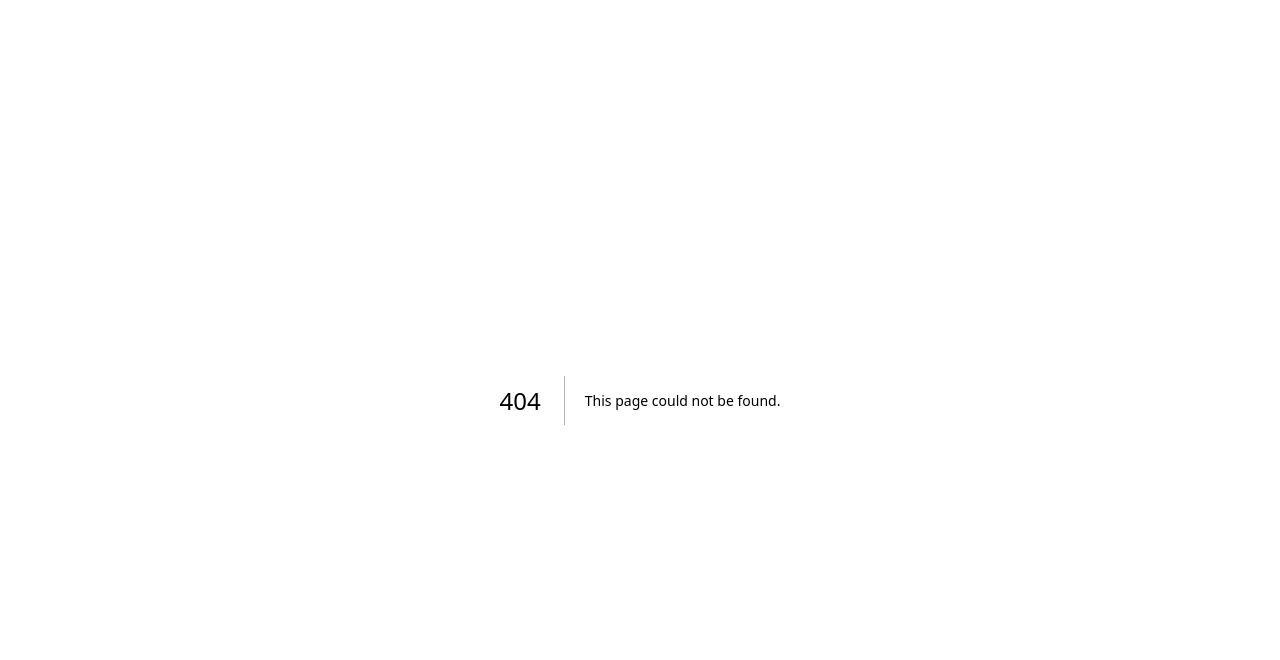
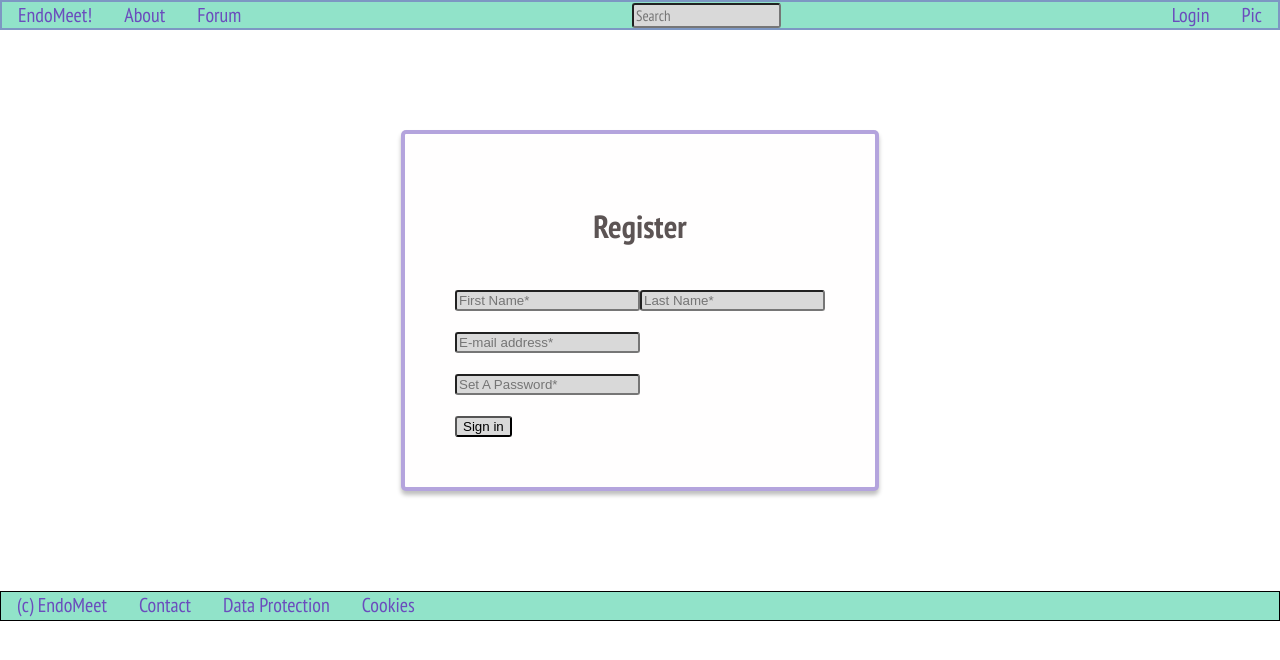
Before and after one commit to leslieber/endomeet, a Next.js app: page /register in a window 1280 px wide. Before the commit this address had no page. Shown: the top 660 px of the page. Built offline with nearby package versions, Linux system fonts and the light colour scheme.

Commit message:
register.tsx and test.module.css first draft

```diff
--- /dev/null
+++ b/pages/register.tsx
@@ -0,0 +1,65 @@
+import Head from 'next/head'
+import Image from 'next/image'
+import style from '../styles/test.module.css'
+
+
+export default function Home() {
+  return (
+<div>
+      <Head>
+        <title>EndoMeet Register</title>
+        <link rel="preconnect" href="https://fonts.googleapis.com"/>
+        <link rel="preconnect" href="https://fonts.gstatic.com" crossorigin />
+        <link href="https://fonts.googleapis.com/css2?family=PT+Sans+Narrow:wght@400;700&display=swap" rel="stylesheet"/>
+      </Head>
+
+      <body>
+
+         <div className={style.navbar}>
+            <div>
+            <a href="#">EndoMeet!</a>
+            <a href="#">About</a>
+            <a href="#">Forum</a>
+            </div>
+
+            <div>
+            <input type="text" id="search" name="search" placeholder='Search'/>
+            </div>
+
+            <div>
+            <a href="#">Login</a>
+            <a href="#">Pic</a>
+            </div>
+
+         </div>
+
+        <div className={style.middle}>
+            <form className={style.register_form}>
+                <h1>Register</h1>
+
+                <br />
+
+
+                <input type="text" id="fname" name="fname" placeholder='First Name*' />
+                <input type="text" id="lname" name="lname" placeholder='Last Name*'/>
+                <br/>
+                <br/>
+                <input type="text" id="email" name="email" placeholder='E-mail address*' />
+                <br />
+                <br/>
+                <input type="text" id="password" name="password" placeholder='Set A Password*' />
+                <br/>
+                <br/>
+                <input type="submit" value="Sign in" />
+            </form>
+        </div>
+
+        <div className={style.legal_content}>
+        <span className="legal-text">(c) EndoMeet</span>   <a href="#">Contact</a>   <a href="#">Data Protection</a> <a href="#">Cookies</a>
+        </div>
+
+
+      </body>
+</div>
+  )
+}
--- a/styles/globals.css
+++ b/styles/globals.css
@@ -1,9 +1,8 @@
 html,
 body {
-  padding: 0;
+  padding:0;
   margin: 0;
-  font-family: -apple-system, BlinkMacSystemFont, Segoe UI, Roboto, Oxygen,
-    Ubuntu, Cantarell, Fira Sans, Droid Sans, Helvetica Neue, sans-serif;
+  font-family: 'PT Sans Narrow', sans-serif;
 }
 
 a {
--- /dev/null
+++ b/styles/test.module.css
@@ -0,0 +1,87 @@
+.welcome {
+    color: red;
+}
+
+.navbar {
+    display: flex;
+    justify-content: space-between;
+    align-items: center;
+    background: #91E3C9;
+    height: 30px;
+    border: 2px solid rgba(107, 76, 189, 0.5);
+    box-shadow: #5C5454;
+
+}
+.navbar a {
+    color: #6B4CBD;
+    text-decoration: none;
+    margin-left: 16px;
+    margin-right: 16px;
+    font-weight: 500;
+    font-size: 20px;
+}
+
+.navbar a:hover {
+    text-decoration: underline;
+    color: #8b77c3;
+}
+
+.navbar input{
+    background: #D9D9D9;
+    color: #6B4CBD;
+    border-radius: 3px;
+    font-family: 'PT Sans Narrow', sans-serif;
+    font-weight: 400;
+    font-size: 15px;
+}
+
+.middle {
+    display: flex;
+    justify-content: center;
+    align-items: center;
+    margin-top: 100px;
+    margin-bottom: 100px;
+}
+
+.register_form{
+    padding: 50px;
+    background: #FFFEFE;
+    mix-blend-mode: darken;
+    border: 4px solid rgba(107, 76, 189, 0.5);
+    box-shadow: 0px 4px 4px rgba(0, 0, 0, 0.25);
+    border-radius: 5px;
+}
+
+.register_form h1{
+    text-align: center;
+    color: #5C5454;
+}
+
+.register_form input{
+    background: #D9D9D9;
+    border-radius: 3px;
+}
+
+.legal_content{
+    display: flex;
+    justify-content:left;
+    background: #91E3C9;
+    height: 30px;
+    border: 1px solid #000000;
+    box-shadow: #5C5454;
+
+
+}
+
+.legal_content a, .legal_content span{
+    color: #6B4CBD;
+    text-decoration: none;
+    margin-left: 16px;
+    margin-right: 16px;
+    font-weight: 500;
+    font-size: 20px;
+}
+
+.legal-text{
+    margin-right: 16px;
+}
```
